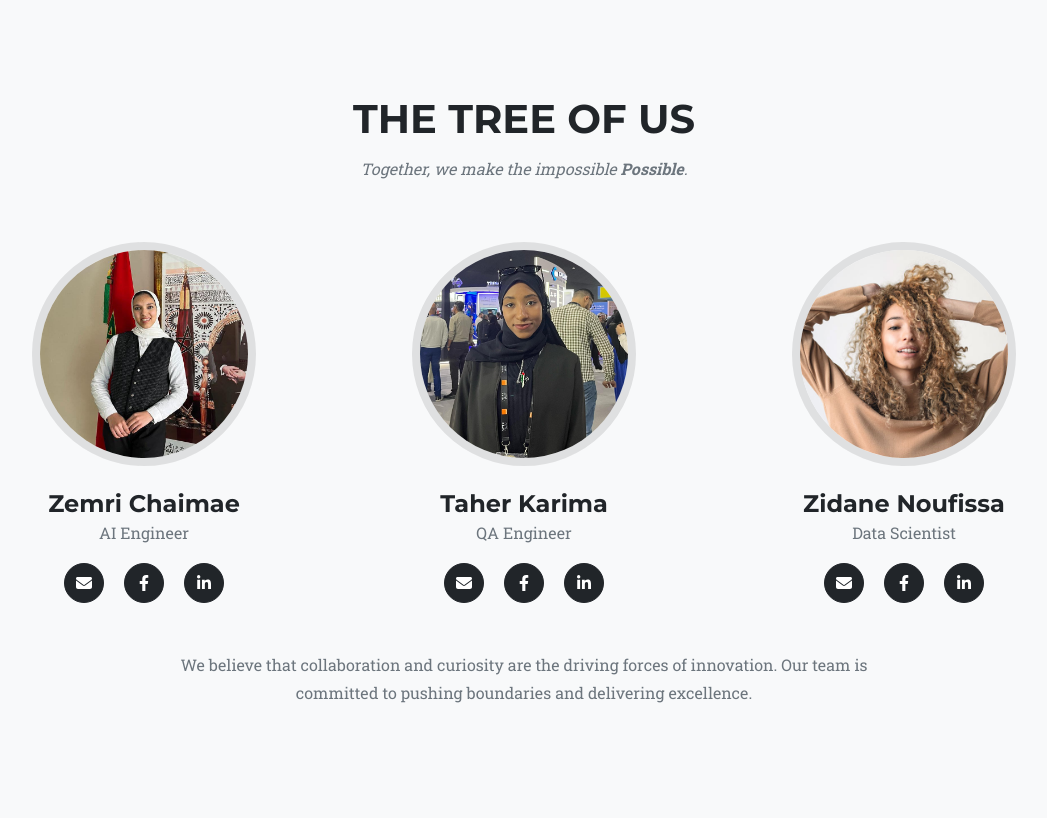
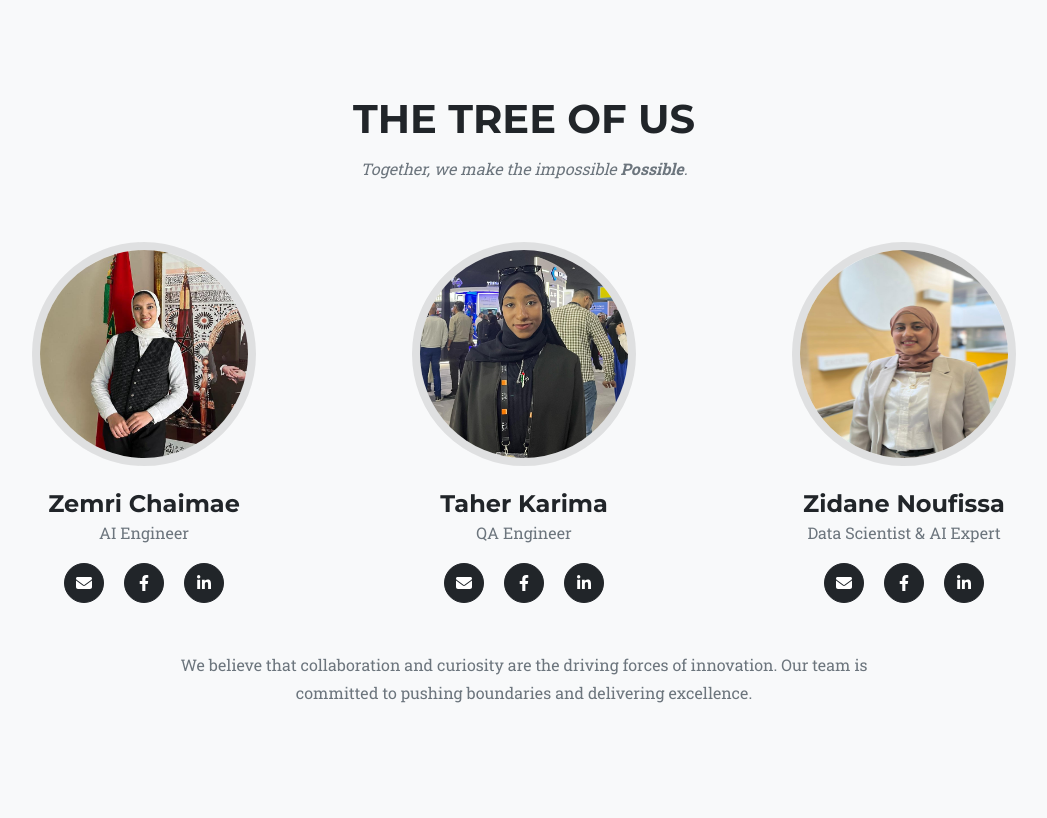
Before and after one commit to KarimaTaher/PlatformePFS, a Flask app: page / in a window 1280 px wide. Shown: the part 4540-5358 px from the top of the page, without its empty margins (116-1163 px from the left). Run offline with Flask 3, Linux system fonts and the light colour scheme; parts of the project's set-up code (start-up, migrations or seed data) failed here and were passed over; some libraries are stand-ins or nearby versions.

Commit message:
homepagewithNoufissaImage

```diff
--- a/app.py
+++ b/app.py
@@ -1,4 +1,3 @@
-
 from flask import Flask, render_template, jsonify , request, send_file
 import numpy as np
 import joblib
--- a/templates/index.html
+++ b/templates/index.html
@@ -344,9 +344,9 @@
                     </div>
                     <div class="col-lg-4">
                         <div class="team-member">
-                            <img class="mx-auto rounded-circle" src="{{url_for('static', filename='assets/img/team/2.jpg')}}" alt="..." />
+                            <img class="mx-auto rounded-circle" src="{{url_for('static', filename='assets/img/team/Noufissa.jpeg')}}" alt="..." />
                             <h4>Zidane Noufissa</h4>
-                            <p class="text-muted">Data Scientist </p>
+                            <p class="text-muted">Data Scientist & AI Expert </p>
                             <a class="btn btn-dark btn-social mx-2" href="mailto:zidanenoufissa@gmail.com" aria-label="Larry Parker Twitter Profile"><i class="fas fa-envelope"></i></a>
                             <a class="btn btn-dark btn-social mx-2" href="https://www.facebook.com/noufissa.zidane.5" aria-label="Larry Parker Facebook Profile"><i class="fab fa-facebook-f"></i></a>
                             <a class="btn btn-dark btn-social mx-2" href="https://www.linkedin.com/in/noufissa-zidane-245b3625a/" aria-label="Larry Parker LinkedIn Profile"><i class="fab fa-linkedin-in"></i></a>
```
Also changed, not shown: static/assets/img/team/Noufissa (2).jpeg (added), static/assets/img/team/Noufissa.jpeg (added).
